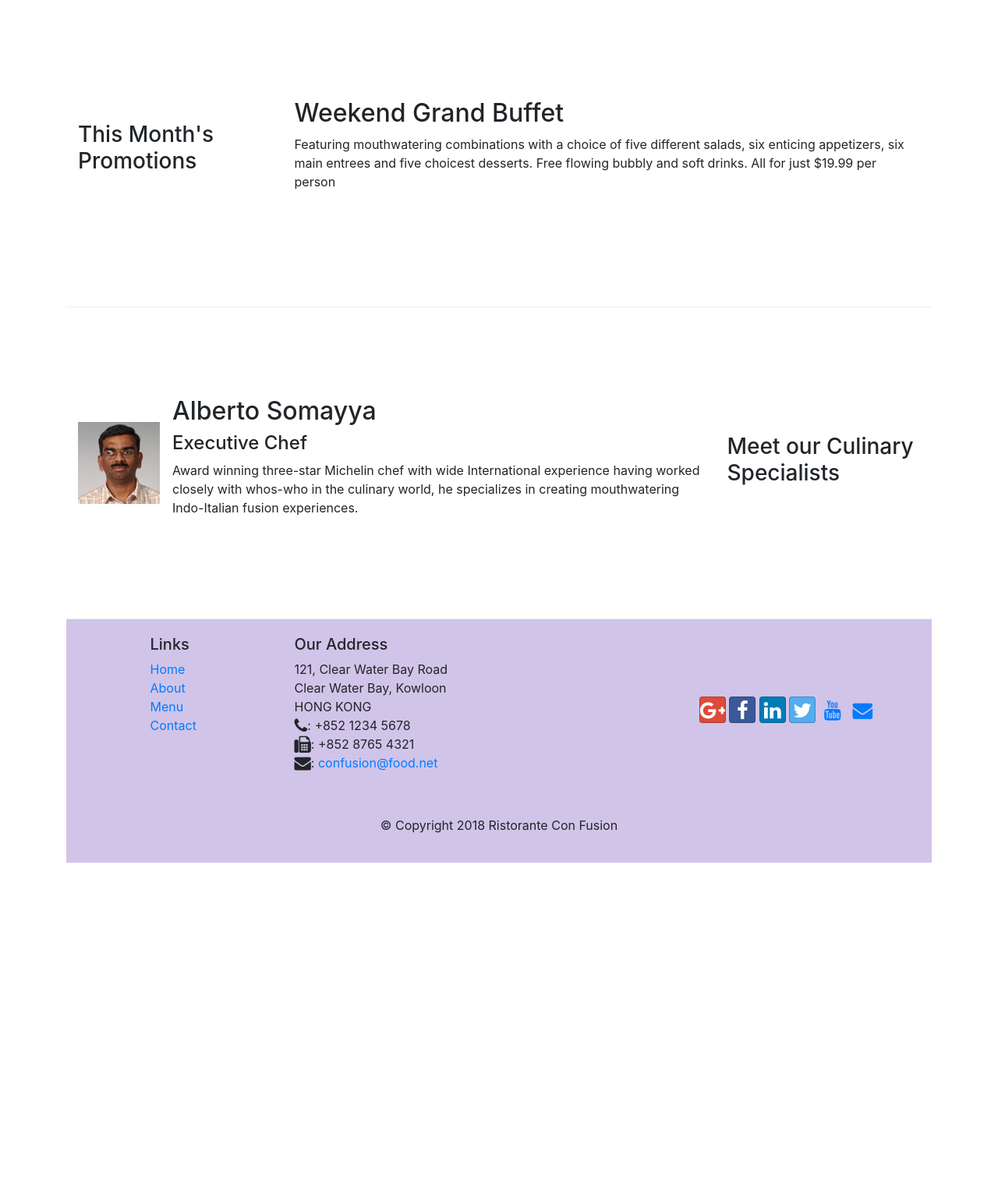
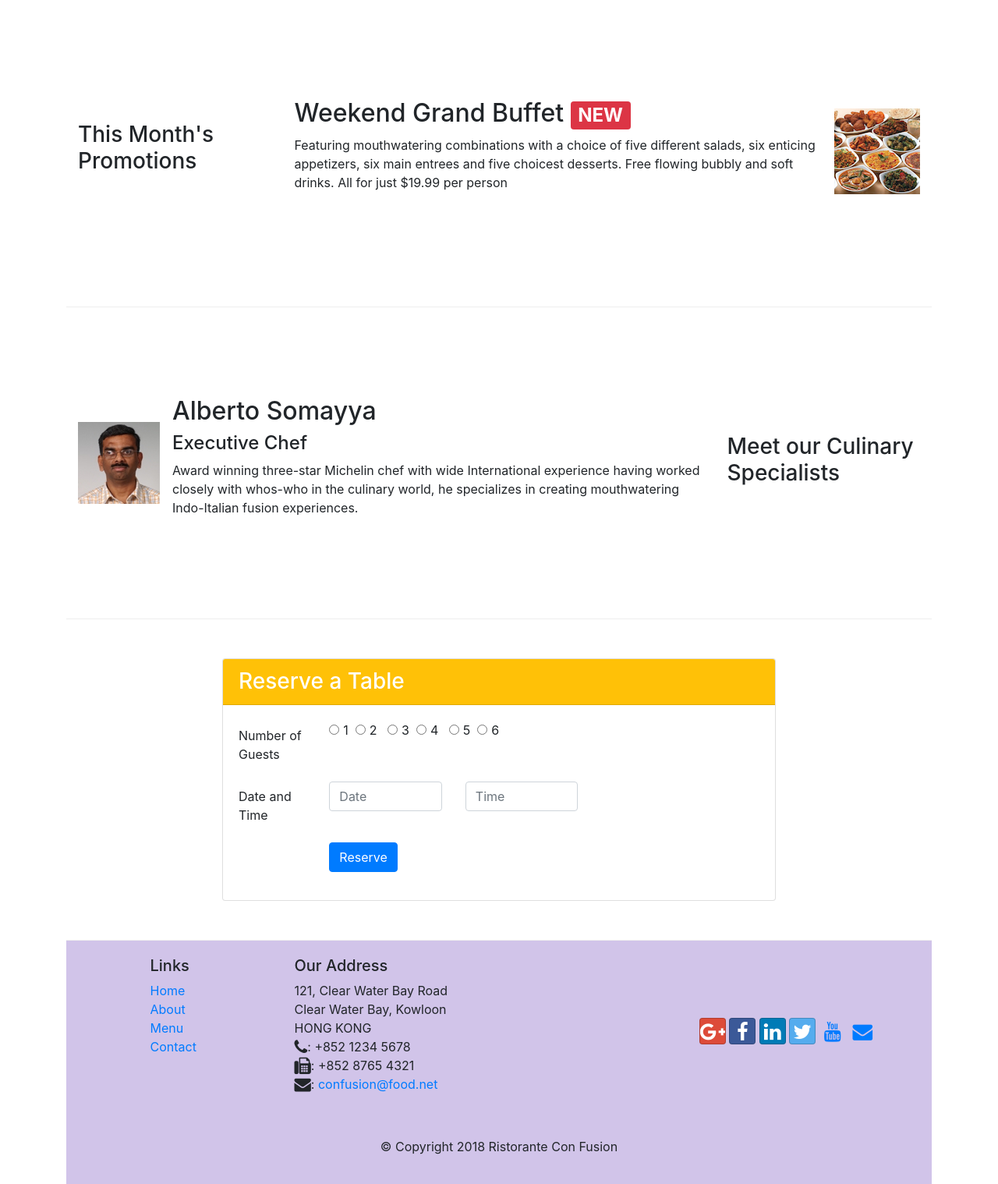
Before and after one commit to manpreet-singh18/bootstrap, a website: page index.html in a window 1280 px wide. Shown: the part 740-2258 px from the top of the page at 78% size. Before the commit the page ends 1846 px from the top, so only its background shows below. Drawn offline with nearby package versions, Linux system fonts and the light colour scheme.

Commit message:
assignment 2

```diff
--- a/index.html
+++ b/index.html
@@ -38,9 +38,12 @@
                     <h1>Ristorante con Fusion</h1>
                     <p>We take inspiration from the World's best cuisines, and create a unique fusion experience. Our lipsmacking creations will tickle your culinary senses!</p>
                 </div>
-                <div class="col-12 col-sm align-self-center" >
+                <div class="col-12 col-sm-3 align-self-center" >
    <img src="/img/logo.png" alt="logo" class="image-fluid">
                 </div>
+                <div class="col-12 col-sm-3 align-self-center">
+                    <a href="#tablereservation" role="button"  class="btn btn-warning  btn-block  btn-sm"><strong>Reserve Table</strong></a>
+
             </div>
         </div>
     </header>
@@ -55,7 +58,7 @@
                     <img src="/img/uthappizza.png" class="d-flex mr-3  image-thumbnail  align-self-center" alt="uthappizza">
                     <div class="media-body">
                         <h2 class="mt-0">Uthappizza <span class="badge badge-danger">HOT</span> <span class="badge badge-pill badge-secondary ">$4.99</span></h2>
-                        <p>A unique combination of Indian Uthappam (pancake) and Italian pizza, topped with Cerignola olives, ripe vine cherry tomatoes, Vidalia onion, Guntur chillies and Buffalo Paneer.</p>
+                        <p class="d-none d-sm-block">A unique combination of Indian Uthappam (pancake) and Italian pizza, topped with Cerignola olives, ripe vine cherry tomatoes, Vidalia onion, Guntur chillies and Buffalo Paneer.</p>
 
                     </div>
                 </div>
@@ -68,9 +71,15 @@
                 <h3>This Month's Promotions</h3>
             </div>
             <div class="col col-sm col-md">
-                <h2>Weekend Grand Buffet</h2>
-                <p>Featuring mouthwatering combinations with a choice of five different salads, six enticing appetizers, six main entrees and five choicest desserts. Free flowing bubbly and soft drinks. All for just $19.99 per person </p>
-            </div>
+                <div class="media">
+                    <div class="media-body">
+                        <h2 class="mt-0">Weekend Grand Buffet <span class="badge badge-danger">NEW</span></h2>
+                        <p class="d-none d-sm-block">Featuring mouthwatering combinations with a choice of five different salads, six enticing appetizers, six main entrees and five choicest desserts. Free flowing bubbly and soft drinks. All for just $19.99 per person </p>
+
+                    </div>
+                    <img src="/img/buffet.png" alt="Grand buffet" class="d-flex image-thumbnail align-self-center ml-3">
+                </div>
+                  </div>
         </div>
 
         <div class="row  row-content align-items-center">
@@ -83,11 +92,60 @@
                     <div class="media-body">
                         <h2 class="mt-0">Alberto Somayya</h2>
                         <h4>Executive Chef</h4>
-                        <p>Award winning three-star Michelin chef with wide International experience having worked closely with whos-who in the culinary world, he specializes in creating mouthwatering Indo-Italian fusion experiences. </p>
+                        <p class="d-none d-sm-block">Award winning three-star Michelin chef with wide International experience having worked closely with whos-who in the culinary world, he specializes in creating mouthwatering Indo-Italian fusion experiences. </p>
 
                     </div>
                 </div>
                </div>
+        </div>
+        <div class="row row-content" id="tablereservation">
+            <div class="col-12 col-sm-8 offset-sm-2">
+                <div class="card" >
+                    <h3 class="card-header bg-warning text-white">Reserve a Table</h3>
+                    <div class="card-body">
+                        <form >
+                            <div class="form-group row ">
+                                <label for="numberofguests" class="col-form-label col-12 col-md-2">Number of Guests</label>
+                              <div class="col-md-10">
+                                  <div class="form-check form-check-inline">
+                                    <input type="radio" class="form-check-input" name="option" id="option1" value="option1">
+                                    <label for="option1" class="form-check-label"> 1&nbsp;&nbsp;  </label>
+                                    <input type="radio" class="form-check-input" name="option" id="option2" value="option2">
+                                    <label for="option2"  class="form-check-label"> 2 &nbsp;&nbsp;</label>
+                                    <input type="radio" class="form-check-input" name="option" id="option3" value="option3">
+                                    <label for="option3"  class="form-check-label"> 3&nbsp;&nbsp; </label>
+                                    <input type="radio" class="form-check-input" name="option" id="option4" value="option4">
+                                    <label for="option4"  class="form-check-label"> 4 &nbsp;&nbsp;</label>
+                                    <input type="radio" class="form-check-input" name="option" id="option5" value="optio5">
+                                    <label for="option5"  class="form-check-label"> 5&nbsp;&nbsp; </label>
+                                    <input type="radio" class="form-check-input" name="option" id="option6" value="option6">
+                                    <label for="option6"  class="form-check-label"> 6 &nbsp;&nbsp;</label>
+
+                                  </div>
+                              </div>
+
+                            </div>
+                            <div class="form-group row">
+                                <label for="dateandtime" class="col-md-2  col-form-label" >Date and Time</label>
+                                <div class="col-12 col-md-3">
+                                    <input type="text" class="form-control" id="date" name="date" placeholder="Date">
+                                </div>
+                                <div class="col-12 col-md-3">
+                                    <input type="text" class="form-control" id="time" name="time" placeholder="Time">
+                                </div>
+                            </div>
+                            <div class="form-group row">
+                                <div class="col-md-10 offset-sm-2">
+                                    <button type="button" class="btn btn-primary">Reserve</button>
+                                </div>
+                            </div>
+                        </form>
+                    </div>
+
+                </div>
+
+            </div>
+
         </div>
     </div>
 
```
Also changed, not shown: aboutus.html (+1 -1 lines).
